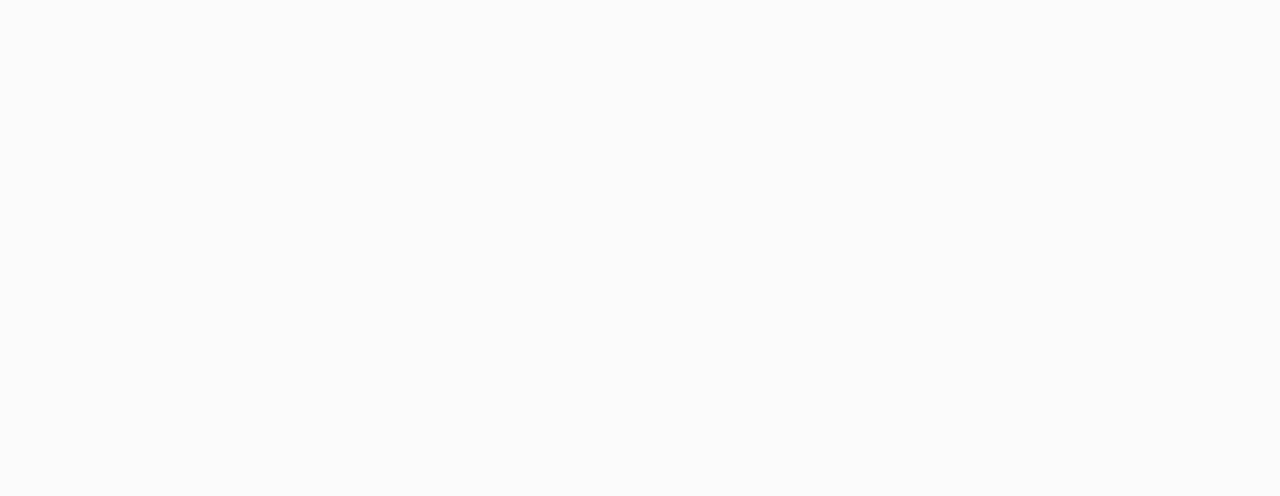
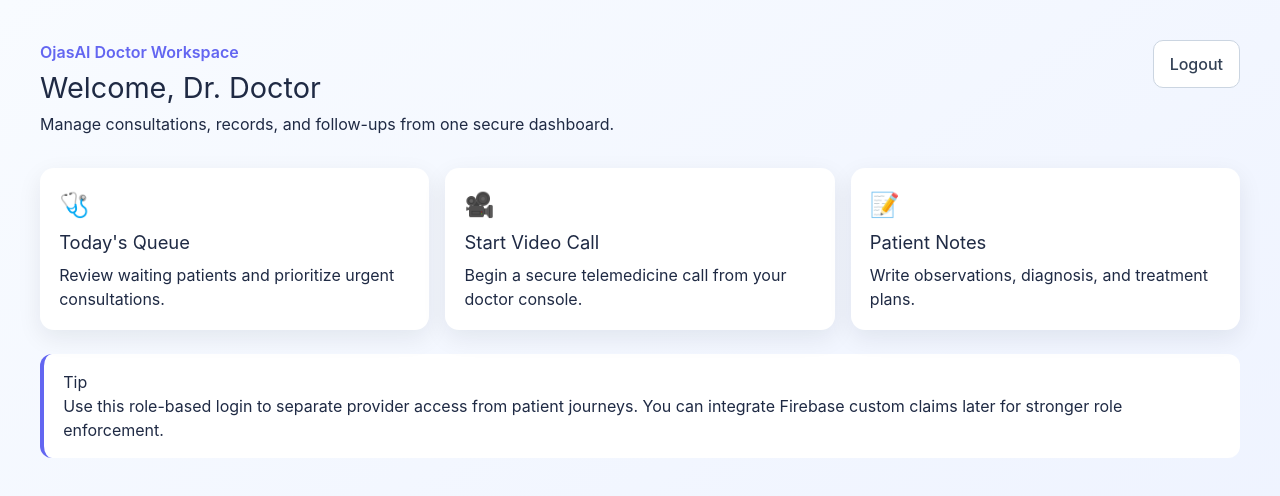
Before and after one commit to Shadaan786/OjasAI, a React (Vite) app in the folder HealthPlus/: page /doctor-dashboard in a window 1280 px wide. Before the commit this address had no page. Shown: the top 496 px of the page. Built offline with nearby package versions, Linux system fonts and the light colour scheme.

Commit message:
Add doctor-specific login flow and dashboard

```diff
--- a/HealthPlus/src/App.jsx
+++ b/HealthPlus/src/App.jsx
@@ -15,6 +15,7 @@ import OrderMedicine from "./pages/OrderMedicine.jsx";
 import MedicalImageAnalysis from "./pages/components/MedicalAnalysis/MedicalAnalysis.jsx";
 import Results from "./pages/components/MedicalAnalysis/Results.jsx";
 import Sos from "./pages/Sos.jsx";
+import DoctorPortal from "./pages/DoctorPortal";
 
 // import ProtectedRoute from "./ProtectedRoute";
 // import Dashboard from "./Dashboard";
@@ -63,6 +64,7 @@ function App(){
       <Route path="/OrderMedicine" element={<OrderMedicine />} />
       <Route path="/getStarted/Medical" element={<MedicalImageAnalysis />} />
           <Route path="/results" element={<Results />} />
+      <Route path="/doctor-dashboard" element={<DoctorPortal />} />
     </Routes>
     </BrowserRouter>
 
--- a/HealthPlus/src/Auth.css
+++ b/HealthPlus/src/Auth.css
@@ -692,3 +692,30 @@
     color: #bae6fd;
   }
 }
+.role-toggle {
+  display: grid;
+  grid-template-columns: 1fr 1fr;
+  gap: 10px;
+}
+
+.role-option {
+  border: 1px solid #cbd5e1;
+  background: #f8fafc;
+  color: #334155;
+  border-radius: 12px;
+  padding: 12px;
+  font-weight: 600;
+  cursor: pointer;
+  transition: all 0.2s ease;
+}
+
+.role-option.active {
+  background: #6366f1;
+  color: #ffffff;
+  border-color: #6366f1;
+}
+
+.role-option:focus-visible {
+  outline: 3px solid rgba(99, 102, 241, 0.35);
+  outline-offset: 2px;
+}
--- a/HealthPlus/src/Auth.jsx
+++ b/HealthPlus/src/Auth.jsx
@@ -14,6 +14,7 @@ function Auth() {
   const [loading, setLoading] = useState(false);
   const [error, setError] = useState("");
   const [success, setSuccess] = useState("");
+  const [loginRole, setLoginRole] = useState("patient");
 
   const handleSubmit = async (e) => {
     e.preventDefault();
@@ -24,13 +25,32 @@ function Auth() {
     try {
       if (isLogin) {
         const userCredential = await signInWithEmailAndPassword(auth, email, password);
+        const doctorAccounts = JSON.parse(localStorage.getItem("ojasai_doctor_accounts") || "[]");
+        const isDoctorAccount = doctorAccounts.includes(email.toLowerCase());
+
+        if (loginRole === "doctor" && !isDoctorAccount) {
+          throw { code: "auth/not-a-doctor" };
+        }
+
+        if (loginRole === "patient" && isDoctorAccount) {
+          throw { code: "auth/doctor-account" };
+        }
+
         setUser(userCredential.user);
-        setSuccess("Login successful!");
-        setTimeout(() => navigate("/getStarted"), 1500);
+        localStorage.setItem("ojasai_user_email", userCredential.user.email || "");
+        const destination = loginRole === "doctor" ? "/doctor-dashboard" : "/getStarted";
+        setSuccess(loginRole === "doctor" ? "Doctor login successful!" : "Login successful!");
+        setTimeout(() => navigate(destination), 1500);
       } else {
         const userCredential = await createUserWithEmailAndPassword(auth, email, password);
+        if (loginRole === "doctor") {
+          const doctorAccounts = JSON.parse(localStorage.getItem("ojasai_doctor_accounts") || "[]");
+          const updatedDoctors = Array.from(new Set([...doctorAccounts, email.toLowerCase()]));
+          localStorage.setItem("ojasai_doctor_accounts", JSON.stringify(updatedDoctors));
+        }
         setUser(userCredential.user);
-        setSuccess("Account created successfully!");
+        localStorage.setItem("ojasai_user_email", userCredential.user.email || "");
+        setSuccess(loginRole === "doctor" ? "Doctor account created successfully!" : "Account created successfully!");
       }
     } catch (error) {
       setError(getErrorMessage(error.code));
@@ -43,6 +63,7 @@ function Auth() {
     try {
       await signOut(auth);
       setUser(null);
+      localStorage.removeItem("ojasai_user_email");
       setSuccess("Logged out successfully!");
     } catch (error) {
       setError(error.message);
@@ -63,6 +84,10 @@ function Auth() {
         return 'Please enter a valid email address.';
       case 'auth/too-many-requests':
         return 'Too many failed attempts. Please try again later.';
+      case 'auth/not-a-doctor':
+        return 'This account is not registered as a doctor account.';
+      case 'auth/doctor-account':
+        return 'This account is registered as a doctor. Please switch to Doctor login.';
       default:
         return 'An unexpected error occurred. Please try again.';
     }
@@ -114,8 +139,8 @@ function Auth() {
               </defs>
             </svg>
           </div>
-          <h1>{isLogin ? 'Welcome Back' : 'Create Your Account'}</h1>
-          <p>{isLogin ? 'Please sign in to your account' : 'Join us and get started today'}</p>
+          <h1>{isLogin ? `Welcome Back ${loginRole === "doctor" ? "Doctor" : ""}`.trim() : `Create ${loginRole === "doctor" ? "Doctor" : "Patient"} Account`}</h1>
+          <p>{isLogin ? `Please sign in to your ${loginRole} account` : `Join as a ${loginRole} and get started today`}</p>
         </div>
 
         {error && (
@@ -138,6 +163,26 @@ function Auth() {
             <span>{success}</span>
           </div>
         )}
+
+        <div className="form-group">
+          <label className="form-label">Sign in as</label>
+          <div className="role-toggle" role="radiogroup" aria-label="Login role">
+            <button
+              type="button"
+              className={`role-option ${loginRole === "patient" ? "active" : ""}`}
+              onClick={() => setLoginRole("patient")}
+            >
+              Patient
+            </button>
+            <button
+              type="button"
+              className={`role-option ${loginRole === "doctor" ? "active" : ""}`}
+              onClick={() => setLoginRole("doctor")}
+            >
+              Doctor
+            </button>
+          </div>
+        </div>
 
         <form onSubmit={handleSubmit} className="auth-form">
           <div className="form-group">
--- /dev/null
+++ b/HealthPlus/src/pages/DoctorPortal.css
@@ -0,0 +1,64 @@
+.doctor-portal {
+  min-height: 100vh;
+  padding: 2.5rem;
+  background: linear-gradient(145deg, #f8fbff 0%, #edf2ff 100%);
+  color: #1f2a44;
+}
+
+.doctor-portal__header {
+  display: flex;
+  justify-content: space-between;
+  gap: 1.5rem;
+  align-items: flex-start;
+  margin-bottom: 2rem;
+}
+
+.doctor-portal__header h1 {
+  margin: 0.5rem 0;
+  font-size: clamp(1.8rem, 2vw, 2.4rem);
+}
+
+.doctor-portal__eyebrow {
+  margin: 0;
+  font-weight: 600;
+  color: #6366f1;
+}
+
+.doctor-portal__logout {
+  background: #ffffff;
+  color: #334155;
+  border: 1px solid #cbd5e1;
+  border-radius: 10px;
+  padding: 0.7rem 1rem;
+  cursor: pointer;
+}
+
+.doctor-portal__grid {
+  display: grid;
+  grid-template-columns: repeat(auto-fit, minmax(220px, 1fr));
+  gap: 1rem;
+}
+
+.doctor-card {
+  background: #ffffff;
+  padding: 1.2rem;
+  border-radius: 14px;
+  box-shadow: 0 8px 24px rgba(15, 23, 42, 0.08);
+}
+
+.doctor-card h2 {
+  margin: 0.4rem 0;
+  font-size: 1.15rem;
+}
+
+.doctor-card__icon {
+  font-size: 1.5rem;
+}
+
+.doctor-portal__footer-card {
+  margin-top: 1.5rem;
+  background: #ffffff;
+  border-left: 4px solid #6366f1;
+  padding: 1rem 1.2rem;
+  border-radius: 12px;
+}
--- /dev/null
+++ b/HealthPlus/src/pages/DoctorPortal.jsx
@@ -0,0 +1,80 @@
+import { useMemo } from "react";
+import { useNavigate } from "react-router";
+import "./DoctorPortal.css";
+
+const quickActions = [
+  {
+    title: "Today's Queue",
+    description: "Review waiting patients and prioritize urgent consultations.",
+    icon: "🩺",
+  },
+  {
+    title: "Start Video Call",
+    description: "Begin a secure telemedicine call from your doctor console.",
+    icon: "🎥",
+  },
+  {
+    title: "Patient Notes",
+    description: "Write observations, diagnosis, and treatment plans.",
+    icon: "📝",
+  },
+];
+
+function DoctorPortal() {
+  const navigate = useNavigate();
+
+  const doctorName = useMemo(() => {
+    const email = localStorage.getItem("ojasai_user_email");
+    if (!email) return "Doctor";
+    const label = email.split("@")[0]?.replace(/[._-]/g, " ") ?? "Doctor";
+    return label
+      .split(" ")
+      .filter(Boolean)
+      .map((word) => word.charAt(0).toUpperCase() + word.slice(1))
+      .join(" ");
+  }, []);
+
+  return (
+    <div className="doctor-portal">
+      <header className="doctor-portal__header">
+        <div>
+          <p className="doctor-portal__eyebrow">OjasAI Doctor Workspace</p>
+          <h1>Welcome, Dr. {doctorName}</h1>
+          <p>Manage consultations, records, and follow-ups from one secure dashboard.</p>
+        </div>
+        <button
+          type="button"
+          className="doctor-portal__logout"
+          onClick={() => {
+            localStorage.removeItem("ojasai_user_email");
+            navigate("/");
+          }}
+        >
+          Logout
+        </button>
+      </header>
+
+      <section className="doctor-portal__grid">
+        {quickActions.map((action) => (
+          <article key={action.title} className="doctor-card">
+            <span className="doctor-card__icon" aria-hidden="true">
+              {action.icon}
+            </span>
+            <h2>{action.title}</h2>
+            <p>{action.description}</p>
+          </article>
+        ))}
+      </section>
+
+      <section className="doctor-portal__footer-card">
+        <h3>Tip</h3>
+        <p>
+          Use this role-based login to separate provider access from patient journeys. You can
+          integrate Firebase custom claims later for stronger role enforcement.
+        </p>
+      </section>
+    </div>
+  );
+}
+
+export default DoctorPortal;
```
